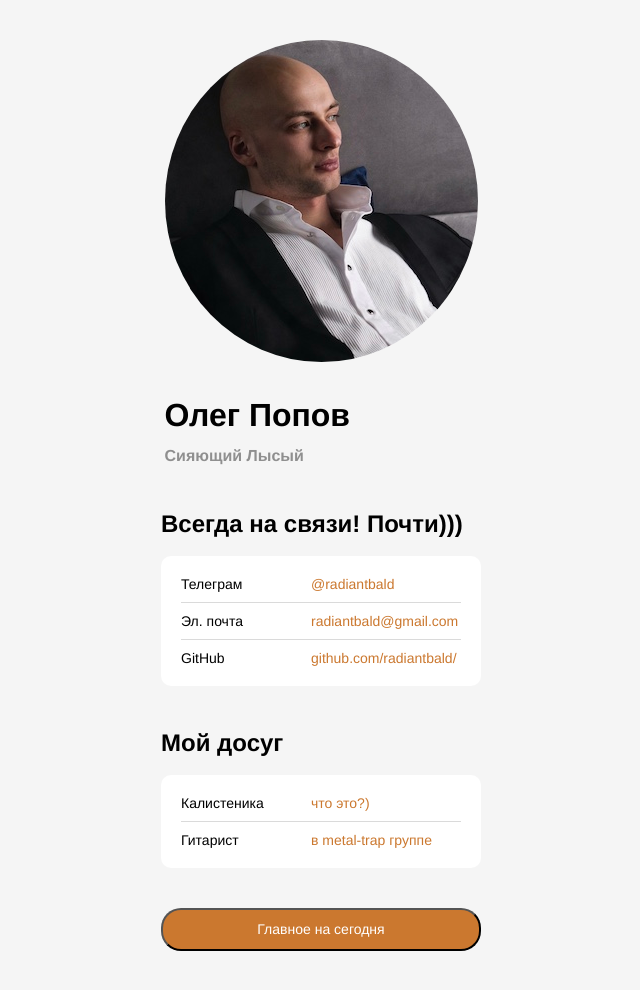
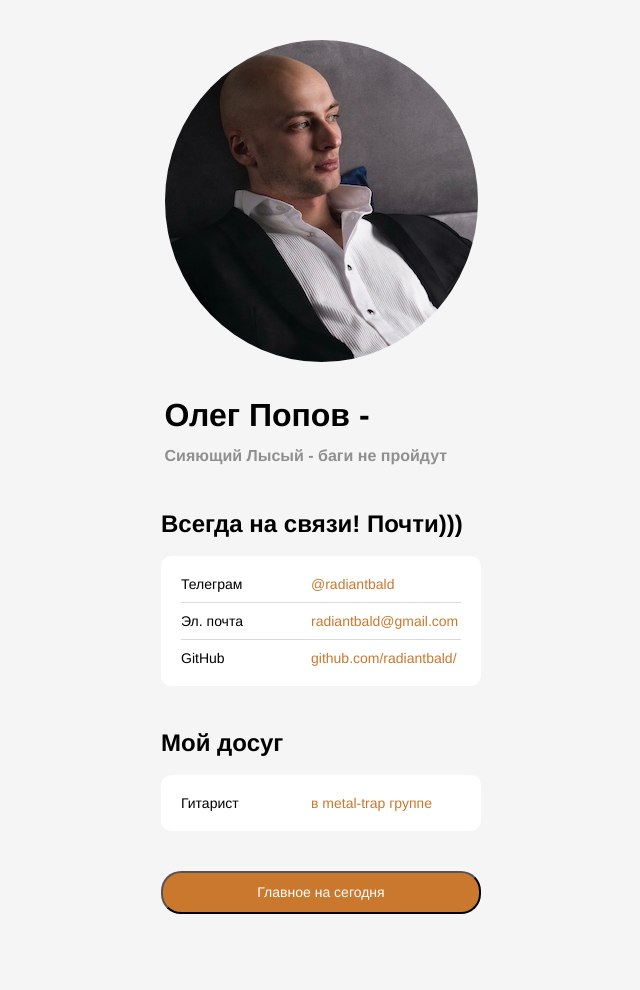
Before and after one commit to radiantbald/radiantbald.github.io, a plain HTML site: page index.html in a window 1280 px wide. Shown: the whole page, without its empty margins (319-959 px from the left). After the commit the page ends 954 px from the top, so only its background shows below. Drawn offline with Linux system fonts and the light colour scheme.

Commit message:
Add files via upload

```diff
--- a/index.html
+++ b/index.html
@@ -11,8 +11,8 @@
   <body>
     <header class="header">
       <img src="./avatar.jpg" alt="avatar" class="header__avatar" />
-      <h1 class="header__title">Олег Попов</h1>
-      <h3 class="header__subtitle">Сияющий Лысый</h3>
+      <h1 class="header__title">Олег Попов - </h1>
+      <h3 class="header__subtitle">Сияющий Лысый - баги не пройдут</h3>
     </header>
     <main>
       <section class="links">
@@ -38,10 +38,6 @@
         <h2 class="links__header">Мой досуг</h2>
         <ul class="links__container">
           <li class="links__link">
-            <p class="links__title">Калистеника</p>
-            <a class="linsk__link" href="http://sportwiki.to/%D0%9A%D0%B0%D0%BB%D0%B8%D1%81%D1%82%D0%B5%D0%BD%D0%B8%D0%BA%D0%B0">что это?)</a>
-          </li>
-          <li class="links__link">
             <p class="links__title">Гитарист</p>
             <a class="linsk__link" href="https://vk.com/sarcofuck_official">в metal-trap группе</a>
           </li>
```
